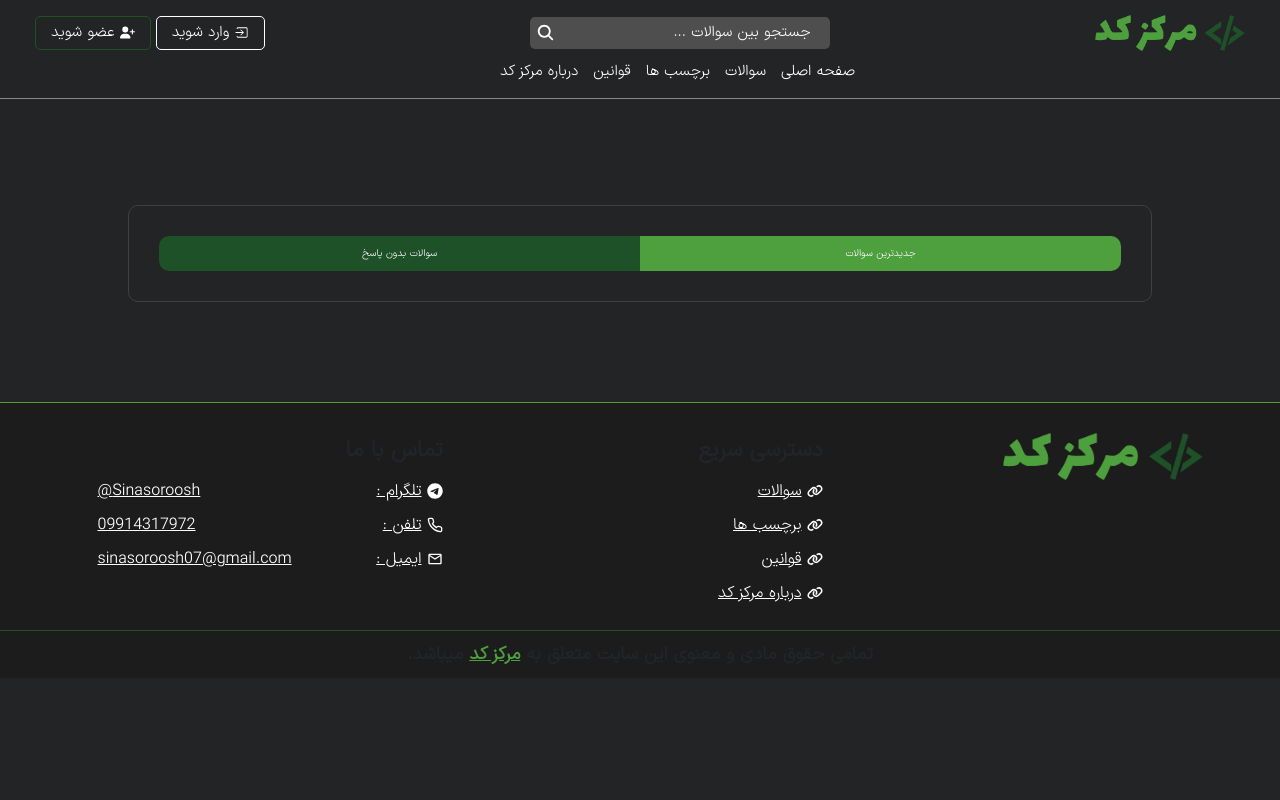
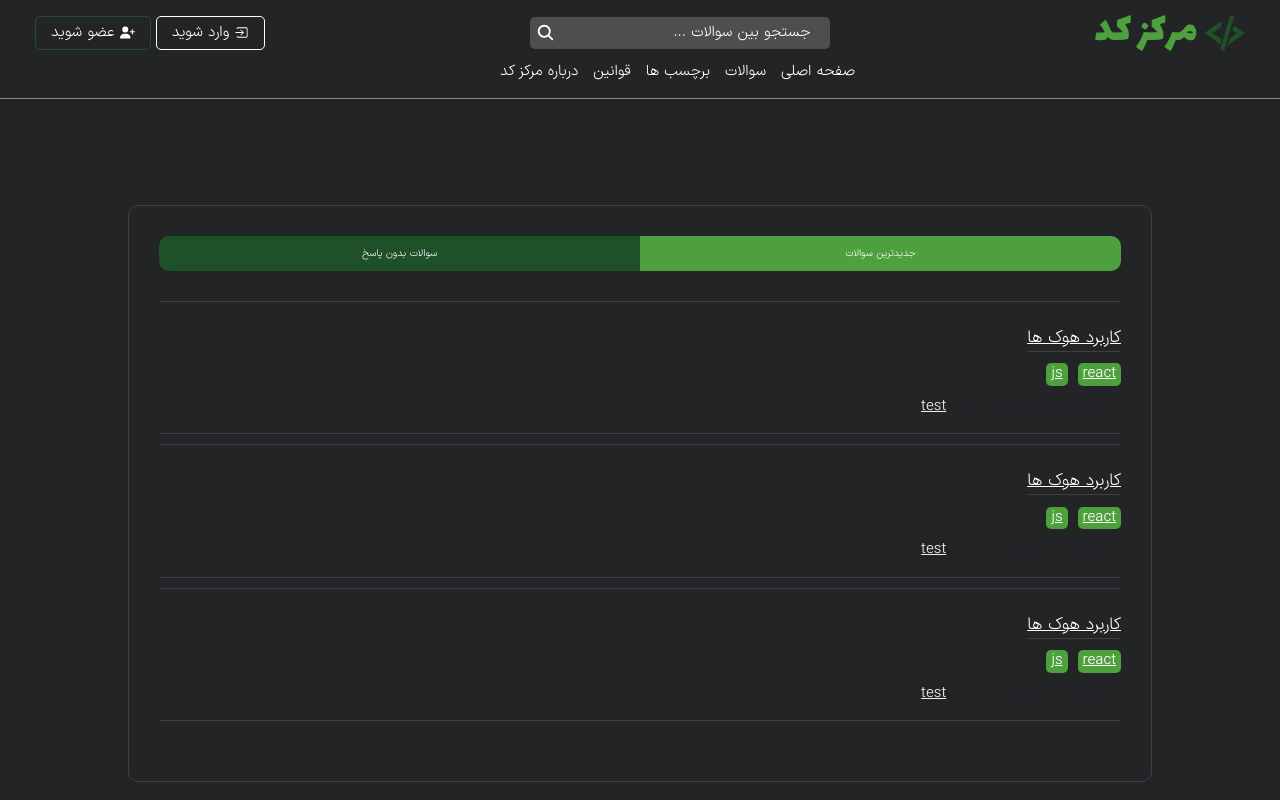
Before and after one commit to Sina-Soroosh/codeCentral, a Next.js app: page /questions in a window 1280 px wide. Shown: the top 800 px of the page. Built offline with nearby package versions, Linux system fonts and the light colour scheme.

Commit message:
Coding QuestionBox module

```diff
--- /dev/null
+++ b/src/components/modules/QuestionBox/QuestionBox.module.css
@@ -0,0 +1,47 @@
+.box {
+    padding: 15px 0;
+    border-top: 1px solid #3f3f46;
+    margin: 10px 0;
+    border-bottom: 1px solid #3f3f46;
+}
+
+.box .title {
+    margin: 10px 0;
+}
+
+.box .title a {
+    font-size: 17px;
+    color: #fff;
+    border-bottom: 1px solid #3f3f46;
+}
+
+.box .tags {
+    display: flex;
+    align-items: center;
+    flex-wrap: wrap;
+    gap: 10px;
+    margin: 15px 0 10px 0;
+}
+
+.box .tags .tag {
+    background-color: #4E9F3D;
+    color: #fff;
+    display: block;
+    font-size: 15px;
+    padding: 0 5px;
+    border-radius: 5px;
+    transition: .3s;
+}
+
+.box .tags .tag:hover {
+    background-color: #1E5128;
+}
+
+.box .user {
+    font-size: 15px;
+}
+
+.box .user a {
+    color: #eee;
+    text-decoration: underline;
+}
--- /dev/null
+++ b/src/components/modules/QuestionBox/QuestionBox.tsx
@@ -0,0 +1,32 @@
+import React from "react";
+import styles from "./QuestionBox.module.css";
+import Link from "next/link";
+
+function QuestionBox() {
+  return (
+    <>
+      <div className={styles.box}>
+        <div className={styles.title}>
+          <h3>
+            <Link href="/questions/کاربرد-هوک">کاربرد هوک ها</Link>
+          </h3>
+        </div>
+        <div className={styles.tags}>
+          <Link href="/tags/react" className={styles.tag}>
+            react
+          </Link>
+          <Link href="/tags/js" className={styles.tag}>
+            js
+          </Link>
+        </div>
+        <div className={styles.user}>
+          <span>
+            در تاریخ 1402/03/22 توسط <Link href="/user/test">test</Link>
+          </span>
+        </div>
+      </div>
+    </>
+  );
+}
+
+export default QuestionBox;
--- a/src/components/templates/Questions/Main/Main.module.css
+++ b/src/components/templates/Questions/Main/Main.module.css
@@ -13,3 +13,7 @@
     min-width: 300px;
     border-radius: 10px;
 }
+
+.main .content .container {
+    margin: 30px 0;
+}
--- a/src/components/templates/Questions/Main/Main.tsx
+++ b/src/components/templates/Questions/Main/Main.tsx
@@ -2,6 +2,7 @@ import React from "react";
 import styles from "./Main.module.css";
 import Tab from "@/components/modules/Tab/Tab";
 import { SearchParams as SearchParamsType } from "@/types/SearchParams.types";
+import QuestionBox from "@/components/modules/QuestionBox/QuestionBox";
 
 type MainProps = {
   searchParams: SearchParamsType;
@@ -19,6 +20,11 @@ function Main({ searchParams }: MainProps) {
             path="/questions"
             searchParams={searchParams}
           />
+          <div className={styles.container}>
+            <QuestionBox />
+            <QuestionBox />
+            <QuestionBox />
+          </div>
         </div>
       </div>
     </>
```
